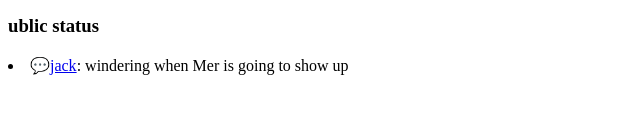
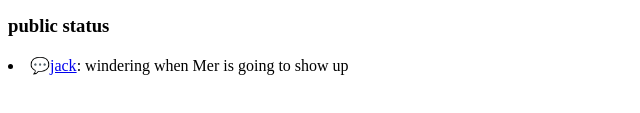
Before and after one commit to owen-dearman/html-twitter-base, a website: page index.html in a window 1280 px wide. Shown: the part 639-752 px from the top of the page, 0-640 px from the left. Drawn offline with Linux system fonts and the light colour scheme.

Commit message:
spelling mistake

```diff
--- a/index.html
+++ b/index.html
@@ -94,7 +94,7 @@
       </list-friends-status>
     </friend-status>
     <public-status>
-      <h3>ublic status</h3>
+      <h3>public status</h3>
       <uo>
         <li>💬<a href="#">jack</a>: windering when Mer is going to show up</li>
       </uo>
```
